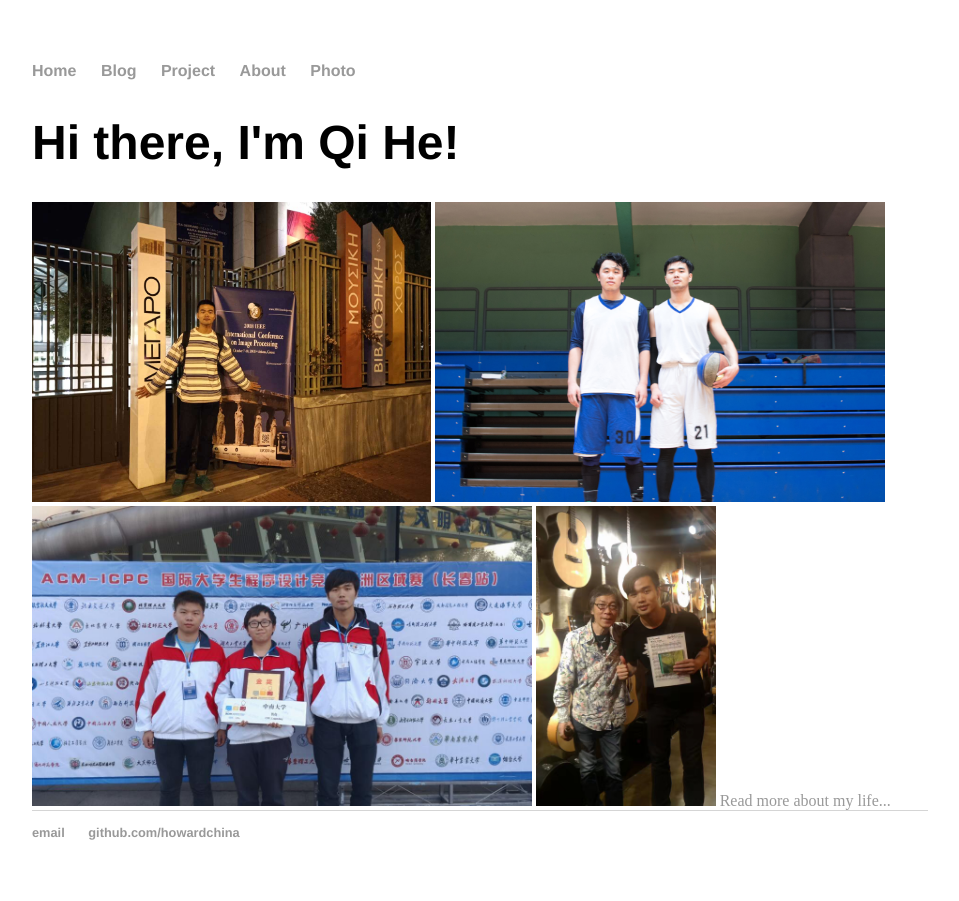
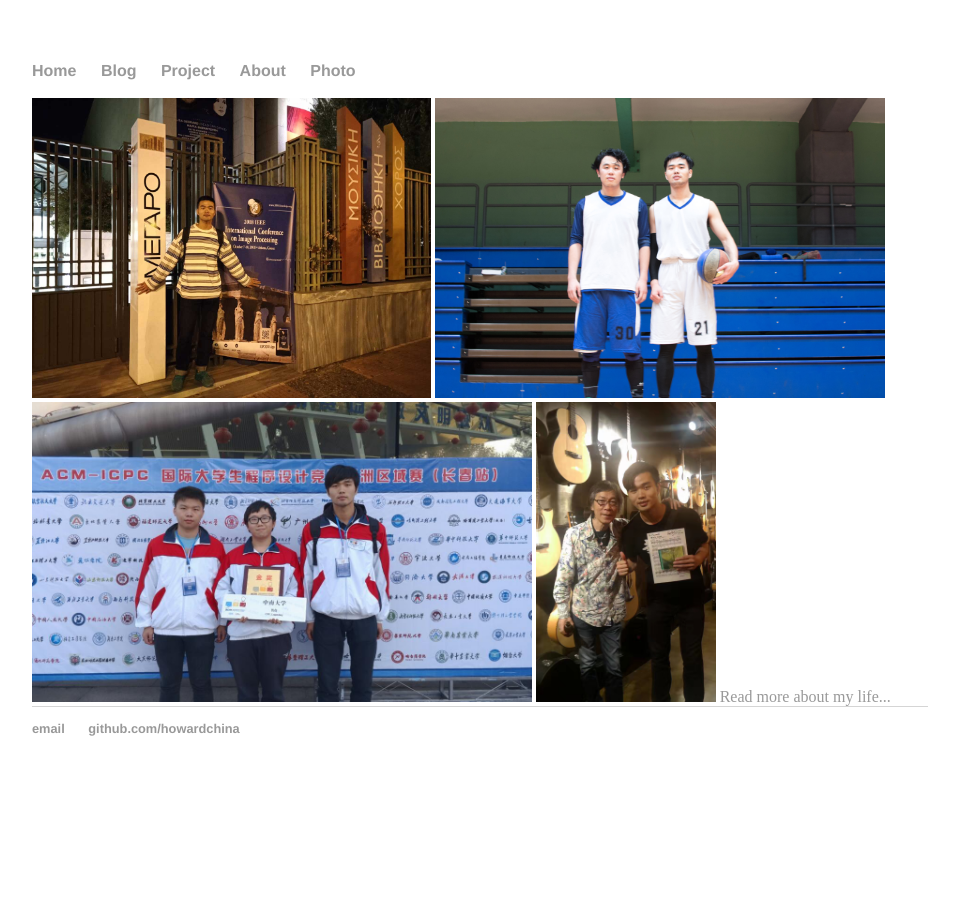
Before and after one commit to howardchina/howardchina.github.io, a Jekyll site: the page built from photo/index.html, in a window 1280 px wide. Shown: the whole page, without its empty margins (160-1119 px from the left). Built offline with Jekyll 4.4.1, drawn with Linux system fonts in a browser that asks for light colours.

Commit message:
reise layouts

```diff
--- a/about/index.html
+++ b/about/index.html
@@ -4,7 +4,7 @@ title: About Qi He
 ---
 
 		<div class="about">
-			<h1>About</h1>
+			<!-- <h1>About</h1> -->
 			<p>Currently, I'm in my 1st year PhD study of Mechanical Engineering in <a href="http://www.tju.edu.cn/english/">Tianjin University</a>, China (Project 985/211, QS ranking 471-480).</p>
 			<p> I recieved the Master degree of Computer Science in June 2018 and the Bachelor degree of Software Engineering in June 2015 from <a href="http://en.csu.edu.cn/">Central South University</a>, China (Project 985/211, QS ranking 801-1000). </p>
 			<p>I was a ACMer of Central South University School Team and won Gold medal in the 2015 ACM-ICPC Asia Reginal Contest.</p>
--- a/blog/atom.xml
+++ b/blog/atom.xml
@@ -11,7 +11,7 @@ layout: feed
  <id>http://howardchina.github.io/blog</id>
  <author>
    <name>Qi He</name>
-   <email>howardchina@gmail.com</email>
+   <email>howardchina12@gmail.com</email>
  </author>
 
  {% for post in site.posts %}
--- a/photo/index.html
+++ b/photo/index.html
@@ -4,7 +4,7 @@ title: Qi He
 ---
 
 		<div class="blurb">
-			<h1>Hi there, I'm Qi He!</h1>
+			<!-- <h1>Hi there, I'm Qi He!</h1> -->
 			<img src="/img/ICIP2018/gate.jpg" title="ICIP2018" height="300" />
 			<img src="/img/master/double.jpg" title="College basketball team" height="300" />
 			<img src="/img/ACM/team_outside.jpg" title="Golden medal, School ACM-ICPC Team" height="300" />
--- a/project/index.html
+++ b/project/index.html
@@ -4,7 +4,7 @@ title: Project
 ---
 
 		<div class="about">
-			<h1>Project</h1>
+			<!-- <h1>Project</h1> -->
 
 			<p> 1.<strong> BGIDB </strong> <a href="https://github.com/howardchina/BGIDB">[link]</a><br>
 			description: a Browser Server software for the management of both fundus image and retinal OCT image. in <I>PHP, JS</I>.</p>
```
